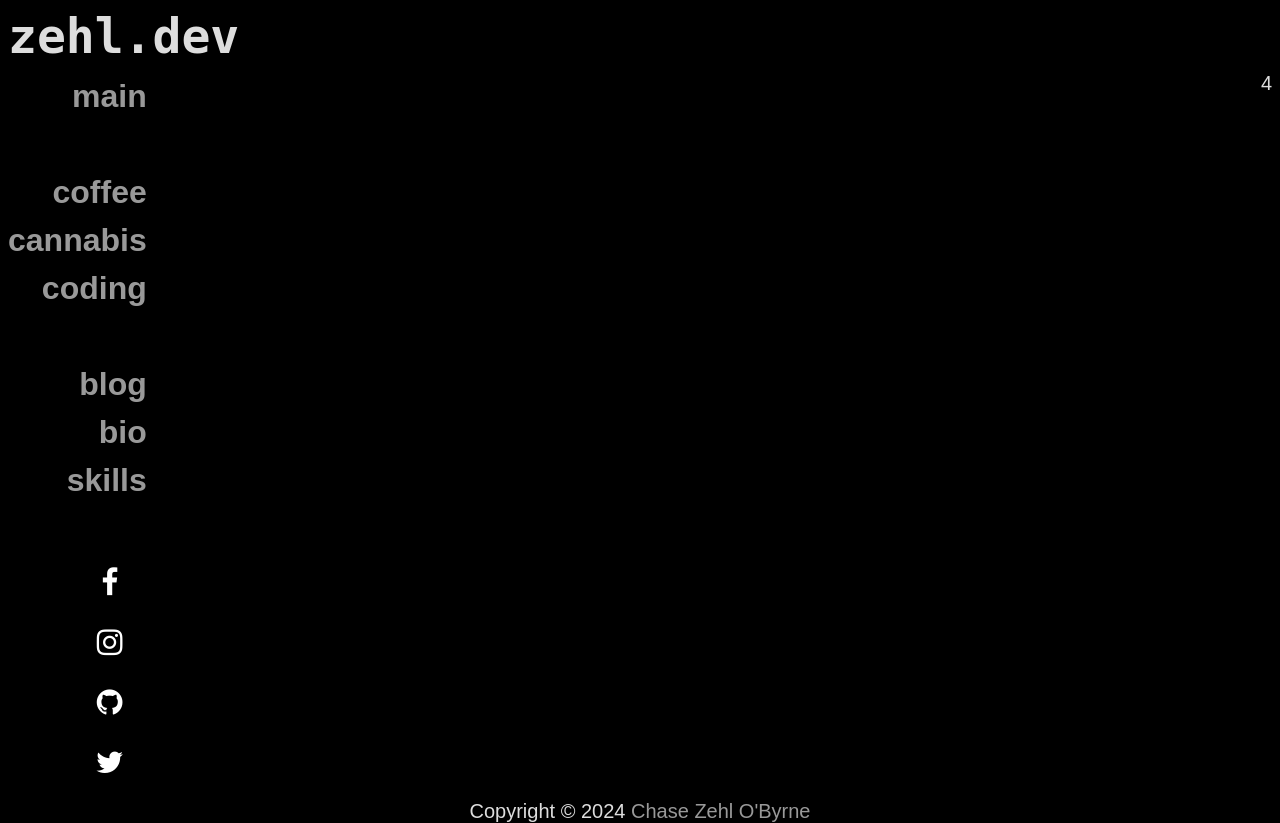
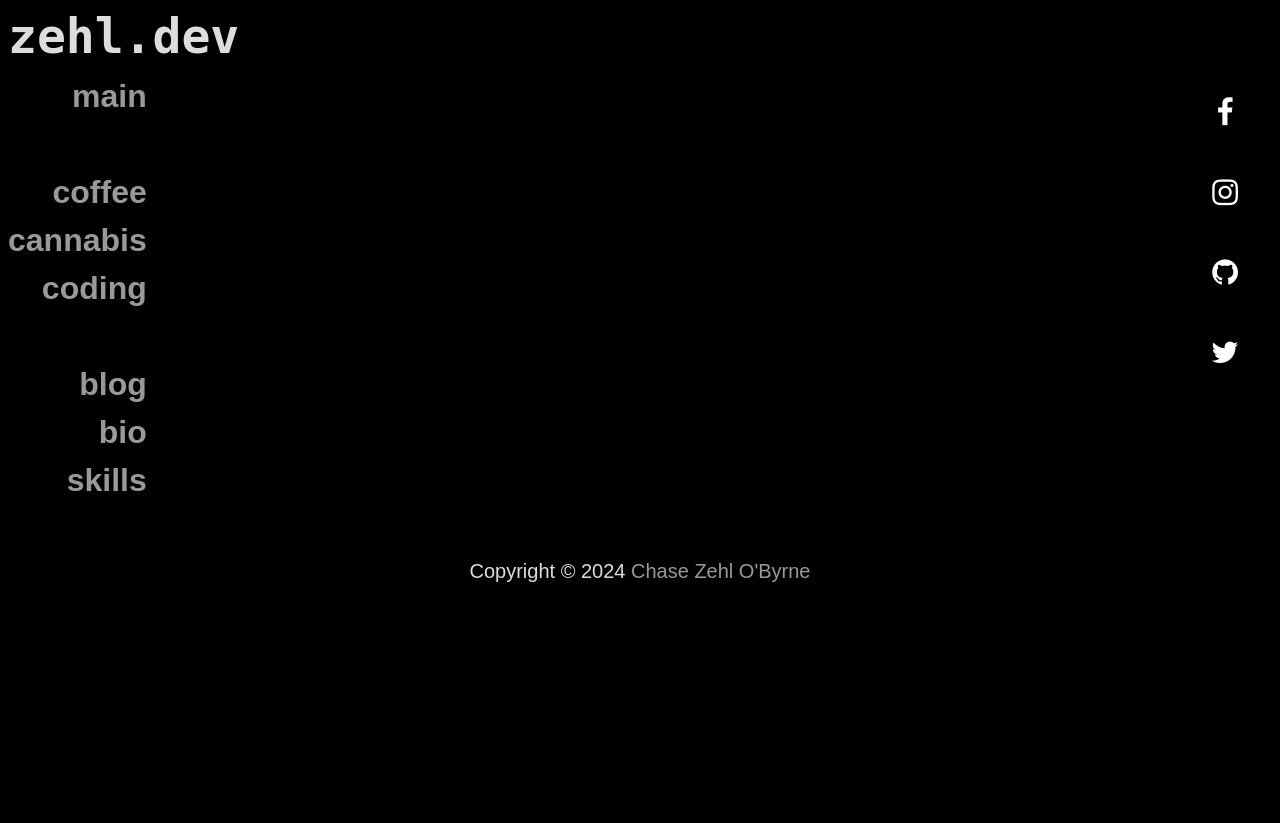
Before and after one commit to zehlchen/devzehl, a PHP site: template themes/raehi/index.twig in a window 1280 px wide. After the commit the page ends 582 px from the top, so only its background shows below. Run offline with PHP 8.4, Linux system fonts and the light colour scheme; the template is opened without the code that fills it, so the values that code supplies are empty; some libraries are stand-ins or nearby versions; some web fonts are replaced.

Commit message:
Update social media icons and padding in CSS

```diff
--- a/themes/raehi/index.twig
+++ b/themes/raehi/index.twig
@@ -35,19 +35,19 @@ y.parentNode.insertBefore(t, y)
 			<a href="https://zehl.dev/blog">blog</a><br/>
 			<a href="https://zehl.dev/bio">bio</a><br/>
 			<a href="https://zehl.dev/skills">skills</a><br/>
-      <br/>
-			<a href="https://www.facebook.com/zehlchen" target="_blank" rel="noopener" class="fa fa-facebook"></a><br/>
-			<a href="https://www.instagram.com/zehlchen/" target="_blank" rel="noopener" class="fa fa-instagram"></a><br/>
-			<a href="https://www.github.com/zehlchen" target="_blank" rel="noopener" class="fa fa-github"></a><br/>
-			<a href="https://www.twitter.com/zehlchen" target="_blank" rel="noopener" class="fa fa-twitter"></a><br/>
-
+			<br/>
 		</div>
 		<div class="body">
 			{% if content %}
 				{{ content }}
 			{% endif %}
 		</div>
-		<div class="rightSide">4</div>
+		<div class="rightSide">
+			<a href="https://www.facebook.com/zehlchen" target="_blank" rel="noopener" class="fa fa-facebook"></a><br/>
+			<a href="https://www.instagram.com/zehlchen/" target="_blank" rel="noopener" class="fa fa-instagram"></a><br/>
+			<a href="https://www.github.com/zehlchen" target="_blank" rel="noopener" class="fa fa-github"></a><br/>
+			<a href="https://www.twitter.com/zehlchen" target="_blank" rel="noopener" class="fa fa-twitter"></a><br/>
+		</div>
 		<div class="footer">Copyright &copy;
 			{{ 'now' | date('Y') }}
 			<a href="mailto:zehl@live.com">Chase Zehl O'Byrne</a>
--- a/themes/raehi/raehi.css
+++ b/themes/raehi/raehi.css
@@ -148,7 +148,7 @@ a:hover {
 
 /* Font Awesome */
 .fa {
-  padding: 10px;
+  padding: 20px;
   font-size: 30px;
   width: 50px;
   text-align: center;
```
